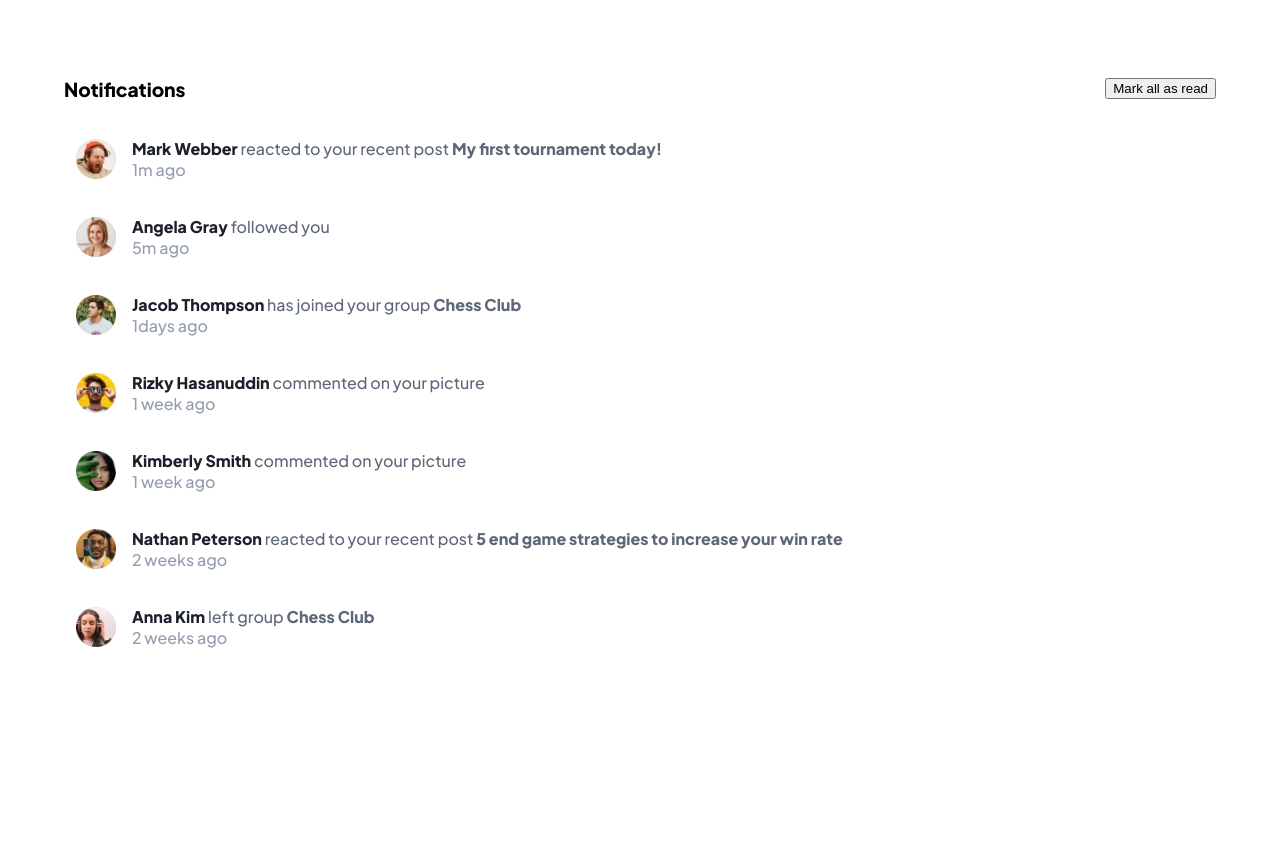
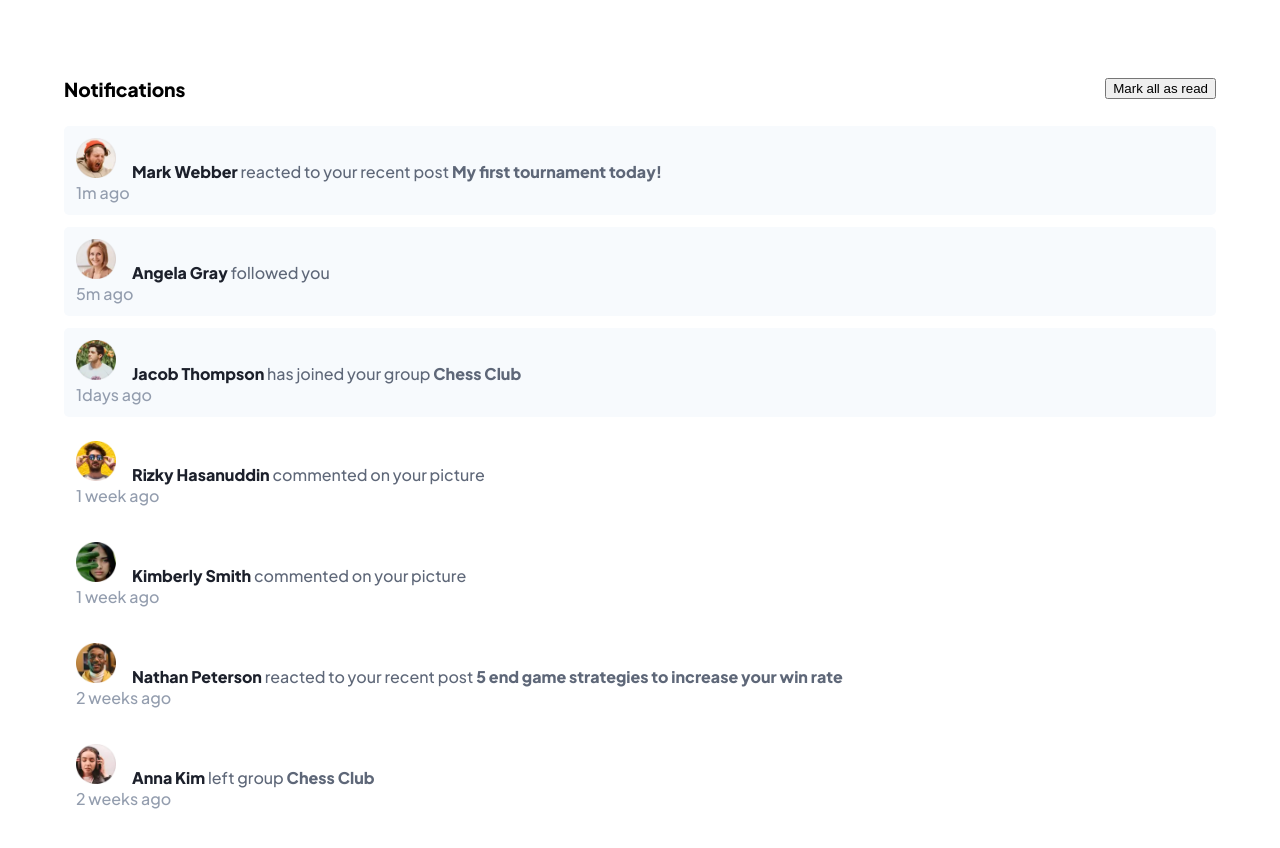
Before and after one commit to PhilJG/notification-page, a React (Create React App) app: page / in a window 1280 px wide. Shown: the top 848 px of the page. Before the commit the page ends 800 px from the top, so only its background shows below. Built offline with nearby package versions, Linux system fonts and the light colour scheme.

Commit message:
Users.js & App.js updated so that component changes from unread to read on press of the Mark all as read button

```diff
--- a/src/App.js
+++ b/src/App.js
@@ -1,12 +1,11 @@
-import { useState } from "react";
 import { Component } from "react";
 import "./App.css";
 // import Head from "./components/Head";
 import User from "./components/User";
 
 class App extends Component {
-  constructor() {
-    super();
+  constructor(props) {
+    super(props);
     this.state = {
       users: [
         {
@@ -15,7 +14,7 @@ class App extends Component {
           lastName: "webber",
           activity: "reacted to your recent post",
           post: "My first tournament today!",
-          read: false,
+          unread: true,
           when: "1m ago",
         },
         {
@@ -23,7 +22,7 @@ class App extends Component {
           firstName: "angela",
           lastName: "gray",
           activity: "followed you",
-          read: false,
+          unread: true,
           when: "5m ago",
         },
         {
@@ -32,7 +31,7 @@ class App extends Component {
           lastName: "thompson",
           activity: "has joined your group",
           post: "Chess Club",
-          read: false,
+          unread: true,
           when: "1days ago",
         },
         {
@@ -40,7 +39,7 @@ class App extends Component {
           firstName: "rizky",
           lastName: "hasanuddin",
           activity: "commented on your picture",
-          read: true,
+          unread: false,
           when: "1 week ago",
         },
         {
@@ -48,7 +47,7 @@ class App extends Component {
           firstName: "kimberly",
           lastName: "smith",
           activity: "commented on your picture",
-          read: true,
+          unread: false,
           when: "1 week ago",
         },
         {
@@ -57,7 +56,7 @@ class App extends Component {
           lastName: "peterson",
           activity: "reacted to your recent post",
           post: "5 end game strategies to increase your win rate",
-          read: true,
+          unread: false,
           when: "2 weeks ago",
         },
         {
@@ -66,29 +65,24 @@ class App extends Component {
           lastName: "kim",
           activity: "left group",
           post: "Chess Club",
-          read: true,
+          unread: false,
           when: "2 weeks ago",
         },
       ],
     };
   }
-   markRead = () => {
+
+   markAllRead = () => {
 
      // loop through users array
      // produce new user object that is set to false with map
-     let readUsers = this.state.users.map((u) => {
-       //if user has not been read(false)
-       if (u.read === false) {
-         //change to read(true)
-         u.read = true;
-         console.log(u);
+     const updatedUsers = this.state.users.map(user => {
+      console.log('clicked');
 
-       }
-       return u;
+      return { ...user, unread: false };
      });
-     // setState changed to new readUsers array
-     this.setState({ users: readUsers });
-     console.log('read');
+
+     this.setState({users: updatedUsers});
 
    };
 
@@ -106,7 +100,7 @@ class App extends Component {
             </div>
           </div>
           <button
-          onClick={this.state.markRead}
+          onClick={this.markAllRead}
           className="head__read">
             Mark all as read
           </button>
@@ -116,14 +110,16 @@ class App extends Component {
         {this.state.users.map((user) => (
           <User
             key={user.id}
+            className={user.unread ? "unread" : "read"}
             firstName={user.firstName}
             lastName={user.lastName}
             activity={user.activity}
             post={user.post}
             when={user.when}
-            read={user.read}
+            s
+            // read={user.read && <span>(read)</span>}
             //passing markRead function into component
-            markRead={this.markRead}
+            // markRead={(this.markRead)}
           />
         ))}
       </div>
--- a/src/components/User.js
+++ b/src/components/User.js
@@ -5,47 +5,32 @@ import "./appStyle.css";
 
 class User extends Component {
 
-  constructor(props){
-    super(props);
-   this.state = {
-    hasChanged: false
-   }
-  }
+  render() {
+    const  { id, className, firstName, lastName, activity, post, when} = this.props
 
-  changeState = () => {
-    // ev.preventDefault();
-    this.setState({hasChanged:true})
-    console.log('changed');
-
-
-    //pass the name back up to App.js level which will make the state change in the parent rerender
-    // this.props.markRead(this.props.firstName)
-
-  }
-  render() {
-    return (
-      <div >
-            <div className={"notification flex"} key={this.props.id}>
+  return (
+    <div>
+            <div className={`user notification ${className}`} key={id}>
               <img
                 className="avatar"
-                src={`./assets/images/avatar-${this.props.firstName}-${this.props.lastName}.webp`}
-           ></img>
+                src={`./assets/images/avatar-${firstName}-${lastName}.webp`}
+                ></img>
               <div className="notification__box">
                 <span className="notification__prop notification__prop--name">
-                  {this.props.firstName} {this.props.lastName}
+                  {firstName} {lastName}
                 </span>
                 {"  "}
                 <span className="notification__prop notification__prop--activity">
-                  {this.props.activity}
+                  {activity}
                 </span>
                 {"  "}
                 <span className="notification__prop notification__prop--post">
-                  {this.props.post}{" "}
+                  {post}{" "}
                 </span>
                 <div>
                   {this.props.circle}
                   <span className="notification__prop notification__prop--when">
-                    {this.props.when}
+                    {when}
                   </span>
                   {/* <button onClick={this.changeState}>Mark as read</button>
                   {this.state.hasChanged && (<span>Updated</span>)} */}
@@ -56,6 +41,7 @@ class User extends Component {
     );
   }
 }
+
 
 // return (
 //   <div className='notification flex'>
--- a/src/components/appStyle.css
+++ b/src/components/appStyle.css
@@ -61,11 +61,11 @@ a {
   border-radius: 5px;
 }
 
-.notification__read {
+.read {
   background-color: var(--white);
 }
 
-.notification__unread {
+.unread {
   background-color: var(--very-light-grayish-blue);
 
 }
@@ -98,11 +98,11 @@ a {
   cursor: pointer;
 }
 
-.read {
+/* .read {
   width: 10px;
   height: 10px;
   -webkit-border-radius: 25px;
   -moz-border-radius: 25px;
   border-radius: 25px;
   background: var(--red);
-}
+} */
```
